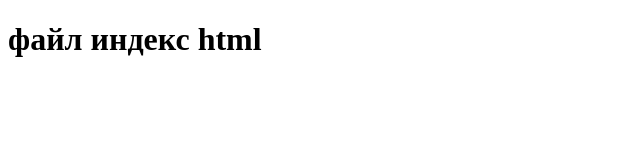
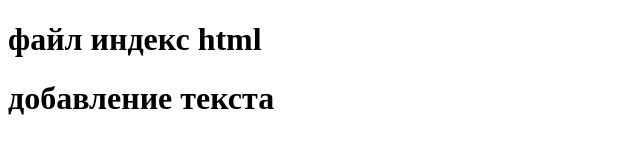
Before and after one commit to Times42/4_gitNew, a plain HTML site: page index.html in a window 1280 px wide. Shown: the whole page, without its empty margins (0-640 px from the left). Drawn offline with Linux system fonts and the light colour scheme.

Commit message:
добавление текста

```diff
--- a/index.html
+++ b/index.html
@@ -7,5 +7,6 @@
   </head>
   <body>
     <h1>файл индекс html<h1>
+    добавление текста
   </body>
 </html>
```
